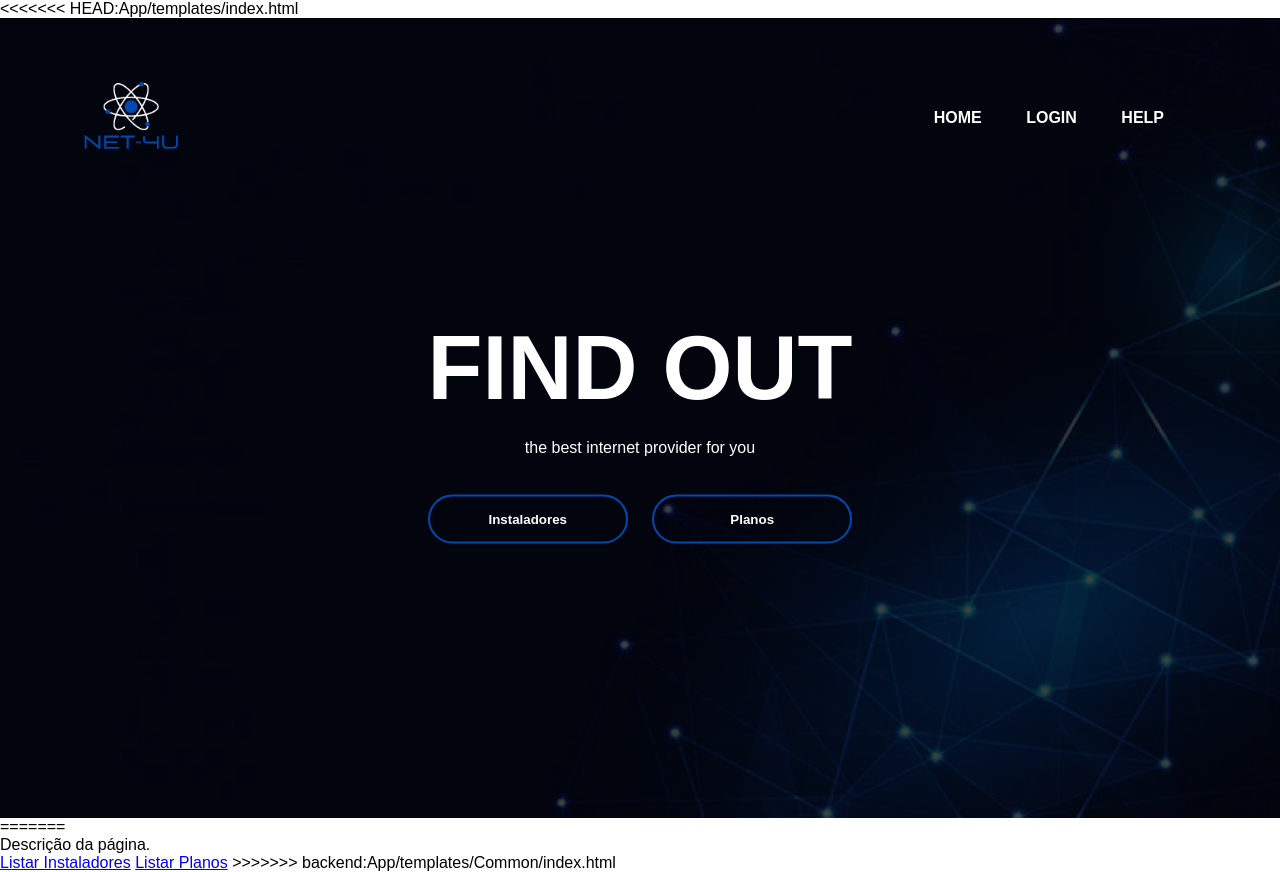
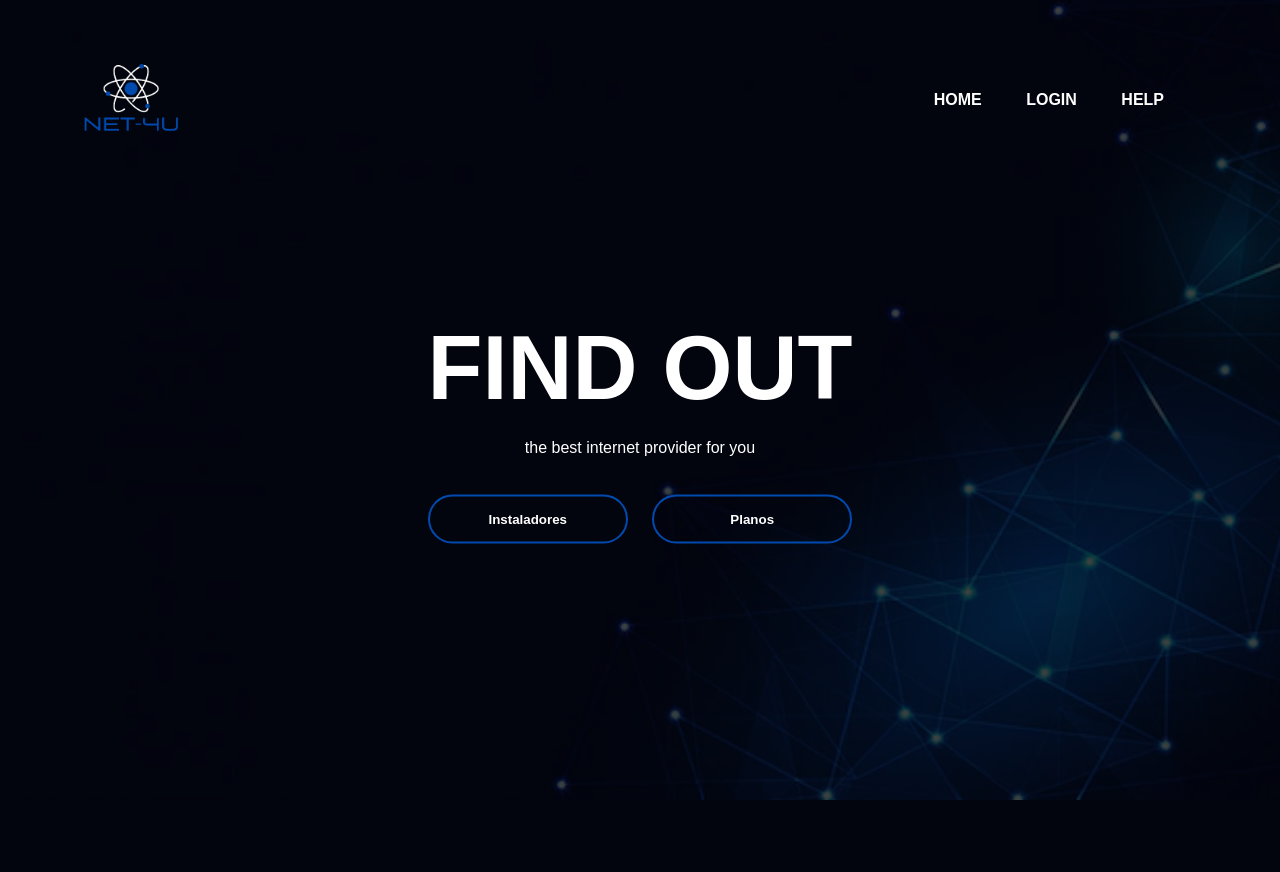
Before and after one commit to MaycolTeles/4U-Net, a Python web app: template App/templates/Common/index.html in a window 1280 px wide. After the commit the page ends 800 px from the top, so only its background shows below. Run offline with Jinja, Linux system fonts and the light colour scheme; the template is opened without the code that fills it, so the values that code supplies are empty.

Commit message:
Fixing merge conflicts.

```diff
--- a/App/templates/Common/index.html
+++ b/App/templates/Common/index.html
@@ -7,7 +7,6 @@
   </head>
 
   <body>
-<<<<<<< HEAD:App/templates/index.html
 
     <div class="banner">
 
@@ -31,10 +30,5 @@
 
     </div>
 
-=======
-    <p>Descrição da página.</p>
-    <a href="{{ url_for('installers') }}" class='btn btn-primary'>Listar Instaladores</a>
-    <a href="{{ url_for('plans') }}" class='btn btn-primary'>Listar Planos</a>
->>>>>>> backend:App/templates/Common/index.html
   </body>
 </html>
```
Also changed, not shown: App/src/app.py (+6 -1 lines).
